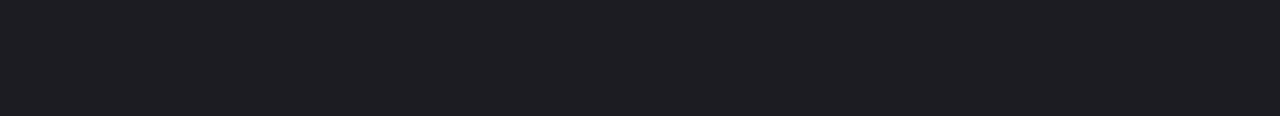
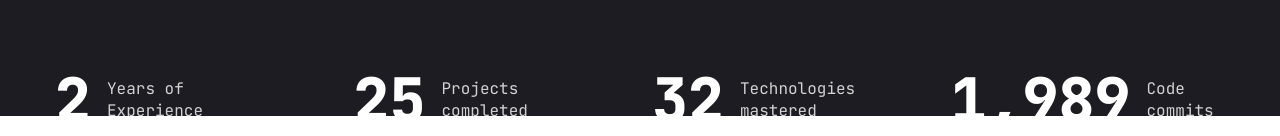
Before and after one commit to Bdelas777/portafolio, a Next.js app: page / in a window 1280 px wide. Shown: the part 684-820 px from the top of the page. Built offline with nearby package versions, Linux system fonts and the light colour scheme.

Commit message:
feat: add stats

```diff
--- a/app/page.jsx
+++ b/app/page.jsx
@@ -1,5 +1,6 @@
 import Photo from "../components/Photo";
 import Socials from "../components/Socials";
+import Stats from "../components/Stats";
 import { Button } from "../components/ui/button";
 import { FiDownload } from "react-icons/fi";
 
@@ -46,6 +47,7 @@
           </div>
         </div>
       </div>
+      <Stats />
     </section>
   );
 }
--- /dev/null
+++ b/components/Stats.jsx
@@ -0,0 +1,46 @@
+"use client";
+import CountUp  from "react-countup"
+
+const stats = [
+  {
+    num:2,
+    text:"Years of Experience"
+  },
+  {
+    num:25,
+    text:"Projects completed"
+  },
+  {
+    num:32,
+    text:"Technologies mastered"
+  },
+  {
+    num:2013,
+    text:"Code commits"
+  },
+]
+const Stats = () => {
+  return (
+    <div className="container mx-auto">
+      <div className="flex flex-wrap gap-6 max-w-[80vm] mx-auto xl:max-w-none">
+        {stats.map((item,index)=>{
+            return(
+              <div key={index} className="flex-1 flex gap-4 items-center justify-center xl:justify-start">
+                <CountUp
+                  end={item.num}
+                  duration={5}
+                  delay={2}
+                  className="text-4xl xl:text-6xl font-extrabold"
+                />
+                <p className={`${item.text.length < 15 ? "max-w-[100px]" : "max-w-[150px]"}
+                  leading-snug text-white/80`}>
+                  {item.text}
+                </p>
+              </div>
+        )})}
+      </div>
+    </div>
+  )
+}
+
+export default Stats
--- a/package.json
+++ b/package.json
@@ -21,6 +21,7 @@
     "lucide-react": "^0.394.0",
     "next": "14.2.4",
     "react": "^18",
+    "react-countup": "^6.5.3",
     "react-dom": "^18",
     "react-icons": "^5.2.1",
     "tailwind-merge": "^2.3.0",
```
Also changed, not shown: 1 other file (tests, documents, lock files or other folders).
